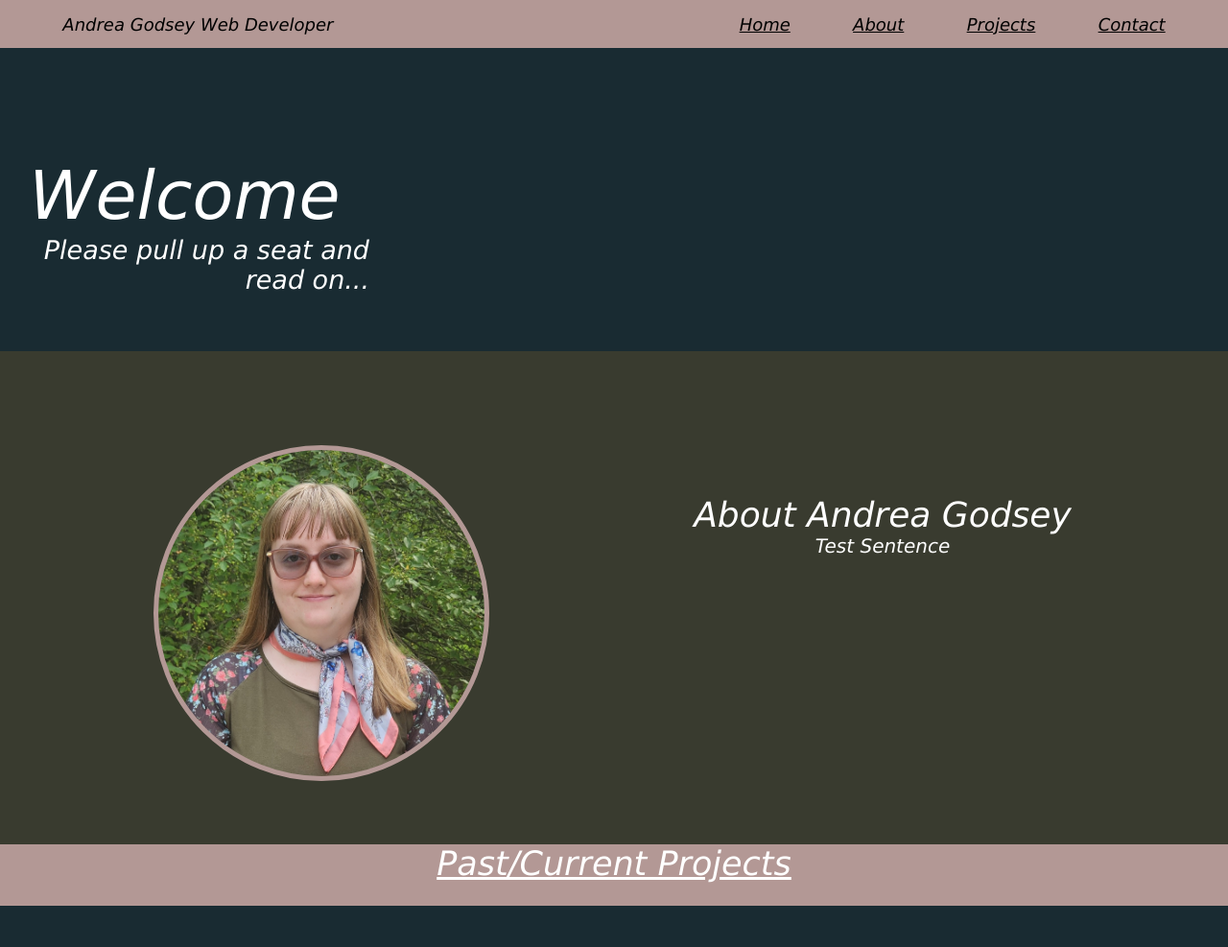
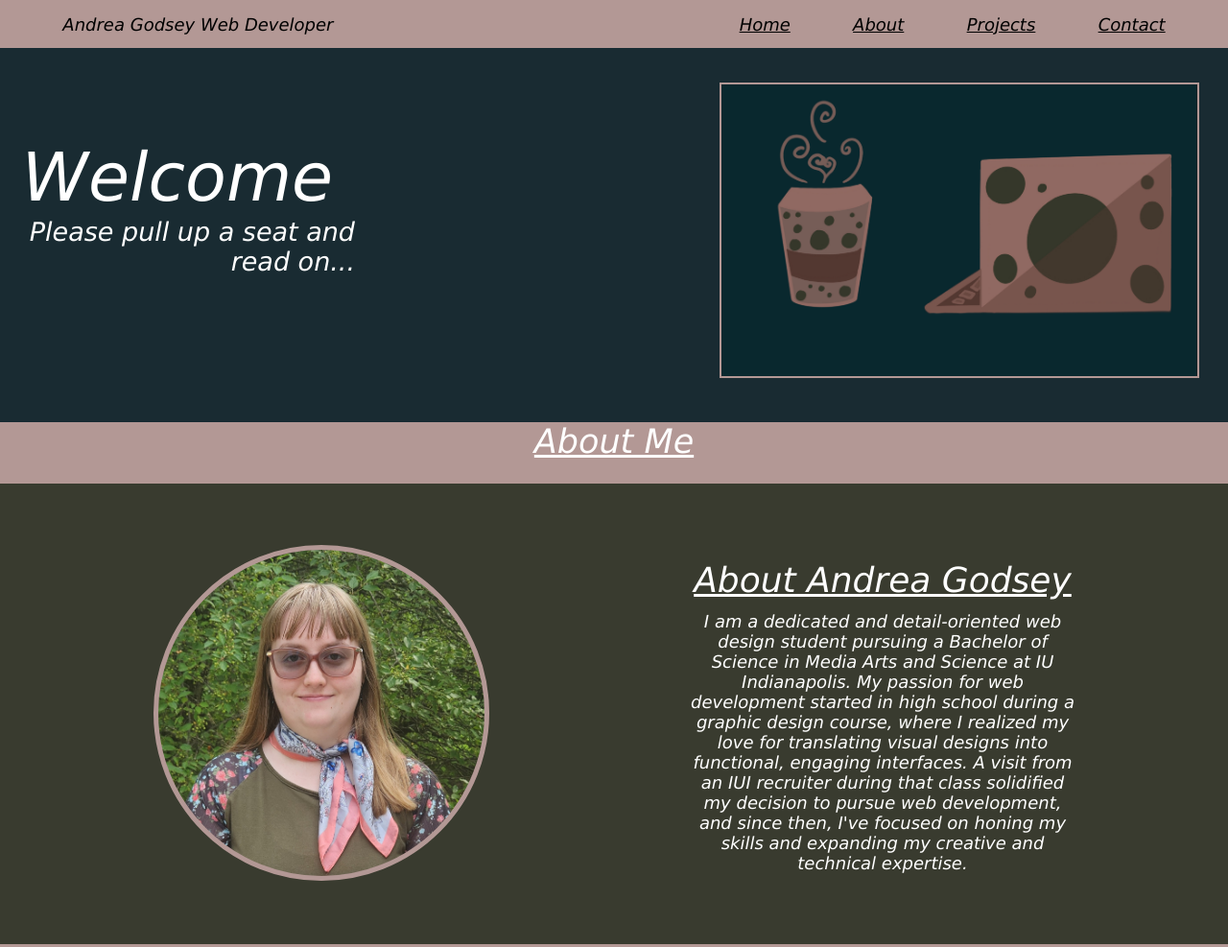
Before and after one commit to AndreaGodsey/Andrea-Godsey-Portfolio, a plain HTML site: page index.html in a window 1280 px wide. Shown: the top 987 px of the page at 96% size. Drawn offline with Linux system fonts and the light colour scheme.

Commit message:
Edit Top Sections

```diff
--- a/css/styles.css
+++ b/css/styles.css
@@ -42,14 +42,24 @@ nav{
 
 .homeBackground{
     width: 100%;
-    height: 50%;
-    background-color: #393b2f;
+    height: 55%;
+    background-color: #192b32;
 }
 
 .welcomeContainer{
     background-color: #192b32;
     display:flex;
     justify-content: space-evenly;
+        }
+
+.welcomeImage{
+            width: 500px; ;
+            height: 308px;
+            background-size: cover;
+            background-position: center;
+            background-image: url(../images/Coffee\ and\ Computer.png);
+            margin-left: 50px;
+            border: 2px solid #b39895;
         }
 
 .coolImagery{
@@ -97,7 +107,7 @@ nav{
 width:400px ;
 height: 280px;
 margin-right:330px ;
-margin-top: 86px;
+margin-top: 70px;
 background-color: #192b32;
 }
 
@@ -144,6 +154,7 @@ background-color: #192b32;
     background-color: #393b2f;
     display:flex;
     justify-content: space-evenly;
+
        }
 
 .left2{
@@ -168,7 +179,6 @@ background-color: #192b32;
 .right2{
         width: 400px;
         height: 280px;
-        margin-top: 36px;
         background-color: #393b2f;
         }
 
@@ -192,6 +202,7 @@ background-color: #192b32;
     font-style: italic;
     font-family: Verdana, Geneva, Tahoma, sans-serif;
     font-size: 36px;
+    text-decoration: underline;
 }
 
 .aboutAuthorParagraph{
@@ -202,8 +213,9 @@ background-color: #192b32;
     color: white;
     font-style: italic;
     font-family: Verdana, Geneva, Tahoma, sans-serif;
-    font-size: 20px;
-    text-align: right;
+    font-size: 18px;
+    text-align: center;
+    margin-top: 3%;
 }
 
 .projectTitle{
@@ -334,7 +346,7 @@ background-color: #192b32;
             }
 
 .contactInformation{
-    height: 100%;
+    height: 50%;
     width: 100%;
     background-color: #393b2f;
 }
--- a/index.html
+++ b/index.html
@@ -31,7 +31,8 @@
         </div>
       </div>
     </section>
-    <section class="aboutSectionBackground" id="about">
+    <section class="projectTitle" id="about">About Me</section>
+    <section class="aboutSectionBackground">
       <div class="aboutSectionContainer">
         <div class="left2">
           <section class="authorImagery"></section>
@@ -40,7 +41,7 @@
           <div class="authorAboutSection">
             <section class="aboutAuthorSection">About Andrea Godsey</section>
           </div>
-          <div class="aboutAuthorParagraph">Test Sentence</div>
+          <div class="aboutAuthorParagraph">I am a dedicated and detail-oriented web design student pursuing a Bachelor of Science in Media Arts and Science at IU Indianapolis. My passion for web development started in high school during a graphic design course, where I realized my love for translating visual designs into functional, engaging interfaces. A visit from an IUI recruiter during that class solidified my decision to pursue web development, and since then, I've focused on honing my skills and expanding my creative and technical expertise.</div>
         </div>
       </div>
     </section>
@@ -106,6 +107,7 @@
     </section>
     <section class="contactInformation">
       <div class="contactContainer">
+
         </div>
       </div>
     </section>
```
Also changed, not shown: images/Coffee and Computer.png (added).
